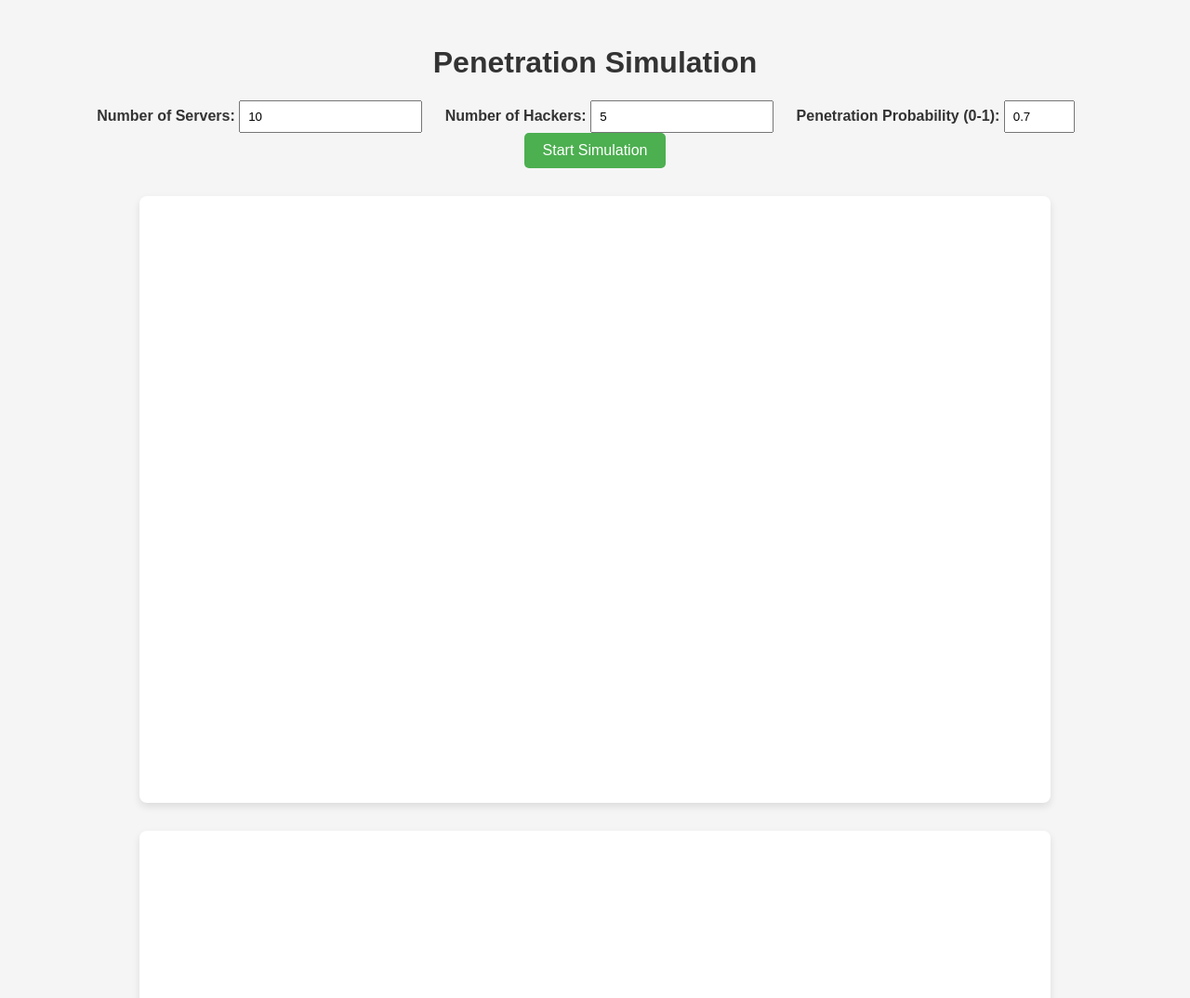
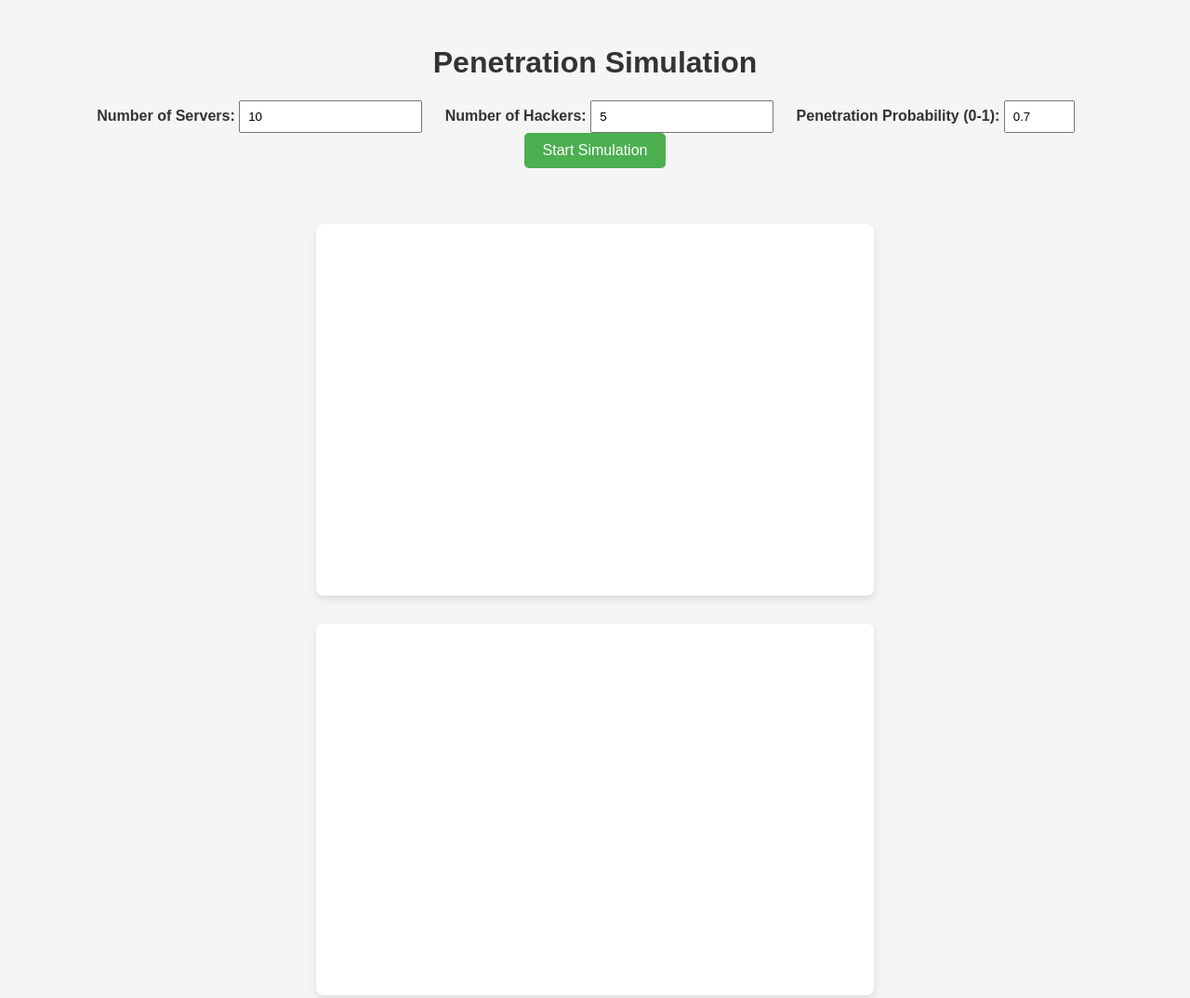
Before and after one commit to AchilleLauro/statistics2024, a plain HTML site: page index.html in a window 1280 px wide. Shown: the top 1074 px of the page at 93% size. Drawn offline with nearby package versions, Linux system fonts and the light colour scheme.

Commit message:
Update index.html

```diff
--- a/index.html
+++ b/index.html
@@ -37,17 +37,26 @@
             font-size: 1em;
             cursor: pointer;
         }
-        canvas {
-            margin-bottom: 30px;
+        #chartContainer {
+            display: flex;
+            flex-direction: column;
+            justify-content: center;
+            align-items: center;
+            width: 100%;
+        }
+        .chart-wrapper {
+            display: flex;
+            justify-content: center;
+            width: 100%;
+            margin-top: 30px;
+        }
+        .chart-canvas {
             background-color: #fff;
             border-radius: 8px;
             box-shadow: 0 4px 8px rgba(0, 0, 0, 0.1);
-        }
-        #chartContainer {
-            display: flex;
-            justify-content: center;
-            flex-direction: column;
             width: 80%;
+            max-width: 600px;
+            height: 400px;
         }
     </style>
 </head>
@@ -67,8 +76,12 @@
 
     <!-- Canvas for Line Chart and Histogram -->
     <div id="chartContainer">
-        <canvas id="lineChart" width="600" height="400"></canvas>
-        <canvas id="histogramChart" width="600" height="400"></canvas>
+        <div class="chart-wrapper">
+            <canvas id="lineChart" class="chart-canvas"></canvas>
+        </div>
+        <div class="chart-wrapper">
+            <canvas id="histogramChart" class="chart-canvas"></canvas>
+        </div>
     </div>
 
     <!-- JavaScript Code -->
```
